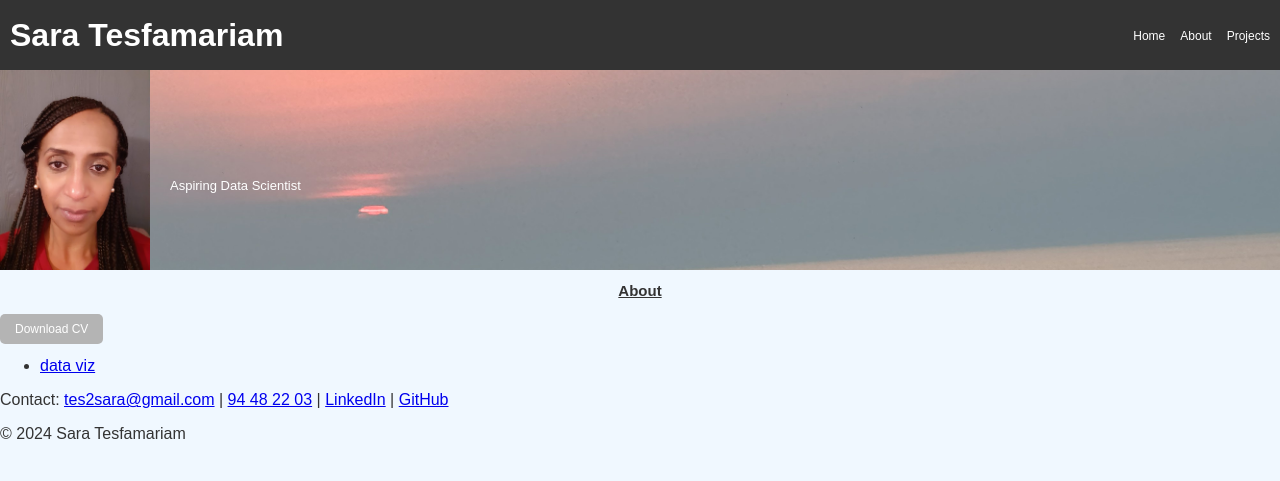
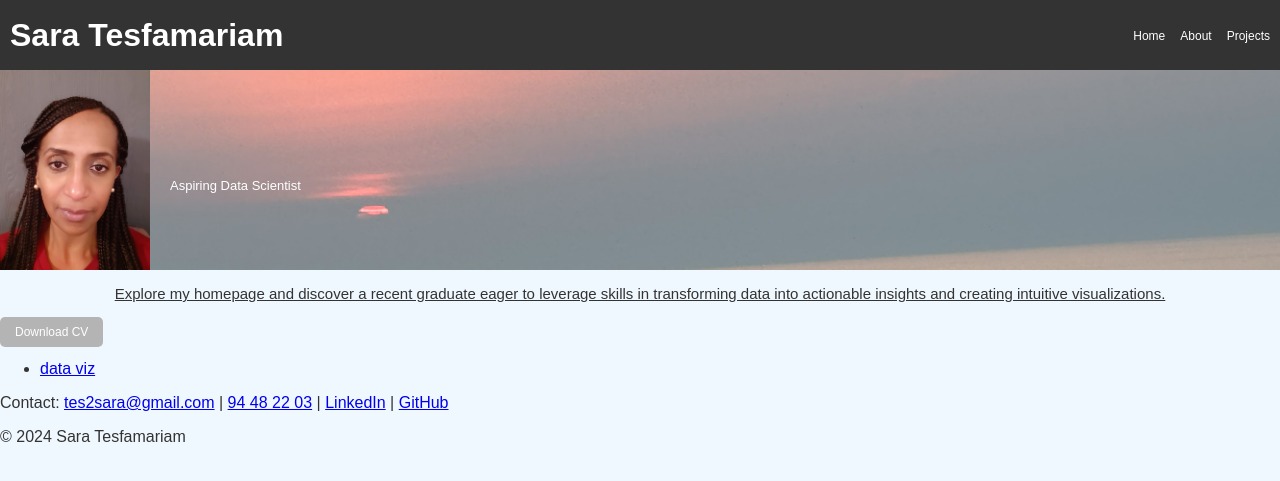
Before and after one commit to tes2sara/sara_tesfamariam, a Jekyll site: the page built from index.md, in a window 1280 px wide. Shown: the top 481 px of the page. Built offline with Jekyll 4.4.1, drawn with Linux system fonts in a browser that asks for light colours; Markdown is read by kramdown in place of the engine named in the settings.

Commit message:
Update index.md

```diff
--- a/index.md
+++ b/index.md
@@ -23,7 +23,7 @@
   </div>
 
 
-<h2 style="text-decoration: underline; text-align: center; font-size: 15px;">About</h2>
+<p style="text-decoration: underline; text-align: center; font-size: 15px;">Explore my homepage and discover a recent graduate eager to leverage skills in transforming data into actionable insights and creating intuitive visualizations.</p>
 
 <div style="text-align: left; margin: 20px 0;">
     <a href="CV.pdf" download="Sara_CV.pdf" style="padding: 8px 15px; background-color: #b4b4b4; color: white; text-decoration: none; border-radius: 5px; font-size: 12px;">Download CV</a>
```
